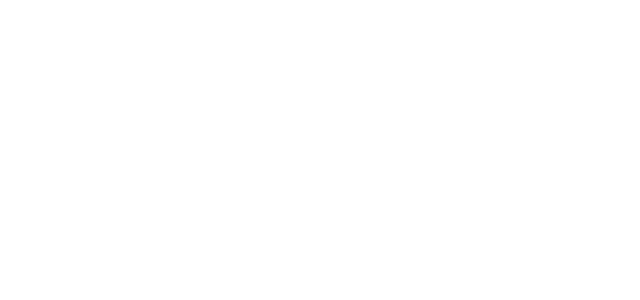
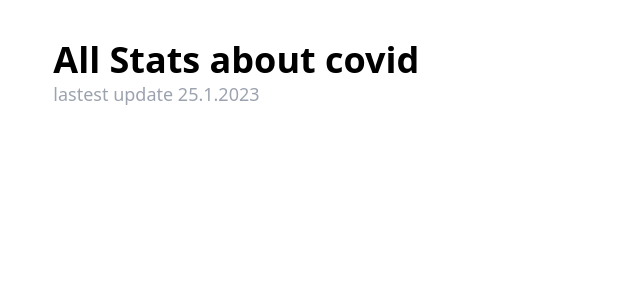
Before and after one commit to peterdinis/Covid-19-React-App, a React (Vite) app: page /stats in a window 1280 px wide. Shown: the top 300 px of the page, without its empty margins (0-640 px from the left). Built offline with nearby package versions, Linux system fonts and the light colour scheme.

Commit message:
feat: Updating query client wip

```diff
--- /dev/null
+++ b/src/components/stats/AllStatsTable.tsx
@@ -0,0 +1,11 @@
+import { Header, Layout } from "../shared"
+
+const AllStatsTable: React.FC = () => {
+    return (
+        <Layout>
+          <Header text="All Stats about covid" />
+        </Layout>
+    )
+}
+
+export default AllStatsTable
--- /dev/null
+++ b/src/components/stats/index.ts
@@ -0,0 +1,3 @@
+import React from "react";
+
+export const AllStatsTable = React.lazy(() => import("./AllStatsTable"));
--- a/src/pages/AllStatsPage.tsx
+++ b/src/pages/AllStatsPage.tsx
@@ -1,8 +1,8 @@
+import { AllStatsTable } from "../components/stats";
+
 const AllStatsPage: React.FC = () => {
     return (
-        <>
-
-        </>
+       <AllStatsTable />
     )
 }
 
```
Also changed, not shown: src/api/queryClient.ts (added), 1 other file (tests, documents, lock files or other folders).
